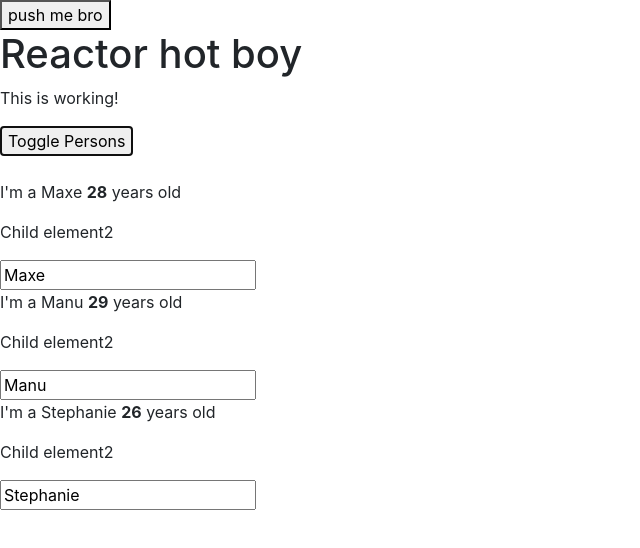
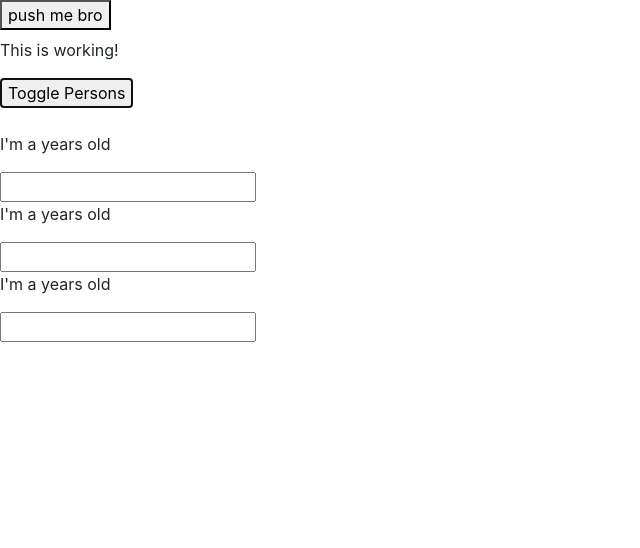
Before and after one commit to goxr3plus/React-App, a React app: page / in a window 1280 px wide. Both pictures are taken after a click on the button "Toggle Persons". Shown: the top 548 px of the page, without its empty margins (0-640 px from the left). Built offline with nearby package versions, Linux system fonts and the light colour scheme.

Commit message:
Different Approach to Hocs

```diff
--- a/src/components/Persons/Person/Person.js
+++ b/src/components/Persons/Person/Person.js
@@ -1,5 +1,6 @@
 import React, { Component } from 'react';
 import clazzes from "./Person.css"
+import wrappedComponent from '../../../hoc/WrappedComponent';
 
 
 class Person extends Component{
@@ -20,15 +21,15 @@ class Person extends Component{
     render(){
         console.log("[Person.js] Inside render",this.props)
         return (
-            <div>
+        <>
             <div className={clazzes.Person}>
-            <p onClick={this.props.click}>  I'm a {this.props.name} <b>{this.props.age}</b> years old </p>
-            <p>  {this.props.children}</p>
-            <input type="text" onChange={this.props.changed} value={this.props.name}></input>
+              <p onClick={this.props.click}>  I'm a {this.props.name} <b>{this.props.age}</b> years old </p>
+              <p>  {this.props.children}</p>
+              <input type="text" onChange={this.props.changed} value={this.props.name}></input>
             </div>
-        </div>
+        </>
         );
     }
 }
 
-export default Person;
+export default wrappedComponent(Person,clazzes.Person);
--- a/src/containers/App.js
+++ b/src/containers/App.js
@@ -3,7 +3,7 @@ import React, { PureComponent } from "react";
 import Cockpit from "../components/Cockpit/Cockpit";
 import Persons from "../components/Persons/Persons";
 import clazzes from "./App.css";
-import WithClass from "../hoc/WithClass"
+import wrappedComponent from "../hoc/WrappedComponent"
 
 
 
@@ -116,7 +116,8 @@ class App extends PureComponent {
      }
 
     return (
-      <WithClass classes={clazzes.App}>
+      // <WithClass classes={clazzes.App}>
+      <>
         <button onClick={() =>{this.setState({showPersons: true})}}>push me bro</button>
         <Cockpit
          applicationTitle = {this.props.title}
@@ -125,9 +126,10 @@ class App extends PureComponent {
          togglePersonsHandler = {this.togglePersonsHandler}>
         </Cockpit>
         {persons}
-      </WithClass>
+      </>
+     /* </WithClass> */
     );
   }
 }
 
-export default App;
+export default wrappedComponent(App,clazzes.App);
--- a/src/hoc/WithClass.js
+++ b/src/hoc/WithClass.js
@@ -1,11 +1,9 @@
 import React from 'react';
 
 const withClass  = (props) => (
-
     <div className={props.classes}>
-     {props.children}
+       {props.children}
     </div>
-
 );
 
 export default withClass;
--- /dev/null
+++ b/src/hoc/WrappedComponent.js
@@ -0,0 +1,11 @@
+import React from 'react';
+
+const wrappedComponent = (WrappedComponent, className) => {
+    return (props) => (
+        <div className={className}>
+            <WrappedComponent/>
+        </div>
+    )
+}
+
+export default wrappedComponent;
```
